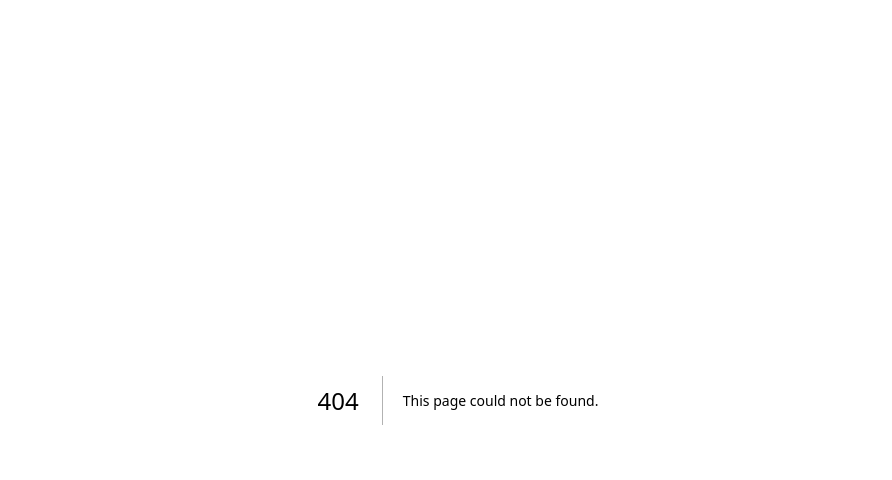
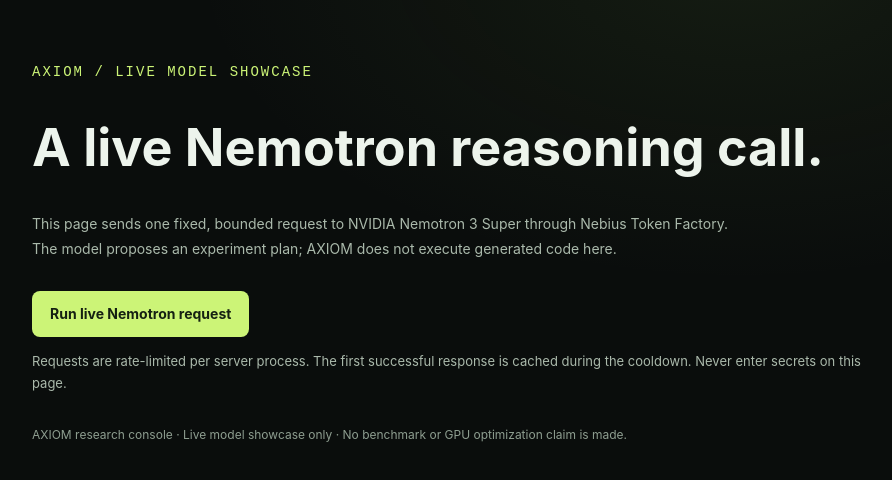
Before and after one commit to Flanxiyum001/Axiom, a Next.js app in the folder frontend/: page /showcase in a window 1280 px wide. Before the commit this address had no page. Shown: the top 480 px of the page, without its empty margins (182-1074 px from the left). Built offline with nearby package versions, Linux system fonts and the light colour scheme.

Commit message:
Add live Nemotron showcase page

```diff
--- /dev/null
+++ b/frontend/app/showcase/page.jsx
@@ -0,0 +1,78 @@
+"use client";
+
+import { useState } from "react";
+
+export default function NemotronShowcasePage() {
+  const [result, setResult] = useState(null);
+  const [error, setError] = useState("");
+  const [busy, setBusy] = useState(false);
+
+  async function runShowcase() {
+    setBusy(true);
+    setError("");
+    try {
+      const response = await fetch("/api/showcase/nemotron", {
+        method: "POST",
+        headers: { "Content-Type": "application/json" },
+        body: "{}",
+      });
+      const payload = await response.json();
+      if (!response.ok) throw new Error(payload.error || "Showcase request failed.");
+      setResult(payload);
+    } catch (err) {
+      setError(err instanceof Error ? err.message : "Showcase request failed.");
+    } finally {
+      setBusy(false);
+    }
+  }
+
+  const fields = [
+    ["Hypothesis", "hypothesis"],
+    ["Proposed experiment", "experiment"],
+    ["Primary metric", "metric"],
+    ["Safety boundary", "safety_check"],
+    ["Limitation", "limitation"],
+  ];
+
+  return (
+    <main style={{ maxWidth: 900, margin: "0 auto", padding: "48px 24px", color: "#edf4ec" }}>
+      <p style={{ color: "#ccf477", fontFamily: "monospace", letterSpacing: 2 }}>AXIOM / LIVE MODEL SHOWCASE</p>
+      <h1 style={{ fontSize: "clamp(32px, 6vw, 52px)", lineHeight: 1.1 }}>A live Nemotron reasoning call.</h1>
+      <p style={{ color: "#aab9ab", lineHeight: 1.8, maxWidth: 720 }}>
+        This page sends one fixed, bounded request to NVIDIA Nemotron 3 Super through Nebius Token Factory.
+        The model proposes an experiment plan; AXIOM does not execute generated code here.
+      </p>
+      <button
+        onClick={runShowcase}
+        disabled={busy}
+        style={{ marginTop: 16, border: 0, borderRadius: 8, padding: "12px 18px", fontWeight: 700, background: "#ccf477", color: "#152012", cursor: busy ? "wait" : "pointer" }}
+      >
+        {busy ? "Waiting for Nemotron…" : result ? "Request another response" : "Run live Nemotron request"}
+      </button>
+      <p style={{ color: "#aab9ab", fontSize: 13, lineHeight: 1.7 }}>
+        Requests are rate-limited per server process. The first successful response is cached during the cooldown.
+        Never enter secrets on this page.
+      </p>
+      {error && <p role="alert" style={{ color: "#ffb4a9", border: "1px solid #633d37", borderRadius: 8, padding: 12 }}>{error}</p>}
+      {result && (
+        <section aria-live="polite" style={{ marginTop: 28, border: "1px solid #344438", borderRadius: 12, padding: 22, background: "#101613" }}>
+          <p style={{ color: "#ccf477", fontFamily: "monospace", fontSize: 12 }}>{result.provider} · {result.model}</p>
+          <h2 style={{ fontSize: 22 }}>Structured model output</h2>
+          {fields.map(([label, key]) => (
+            <div key={key} style={{ borderTop: "1px solid #243128", padding: "14px 0" }}>
+              <h3 style={{ fontSize: 14, margin: "0 0 6px" }}>{label}</h3>
+              <p style={{ color: "#cbd8c9", lineHeight: 1.8, margin: 0, whiteSpace: "pre-wrap" }}>{result.result[key]}</p>
+            </div>
+          ))}
+          <p style={{ borderTop: "1px solid #243128", paddingTop: 14, color: "#ccf477", fontSize: 12 }}>
+            Evidence status: {result.evidence_status}
+          </p>
+          <p style={{ color: "#8e9e90", fontSize: 12 }}>Generated: {new Date(result.generated_at).toLocaleString()}</p>
+        </section>
+      )}
+      <p style={{ marginTop: 32, color: "#8e9e90", fontSize: 12 }}>
+        AXIOM research console · Live model showcase only · No benchmark or GPU optimization claim is made.
+      </p>
+    </main>
+  );
+}
```
